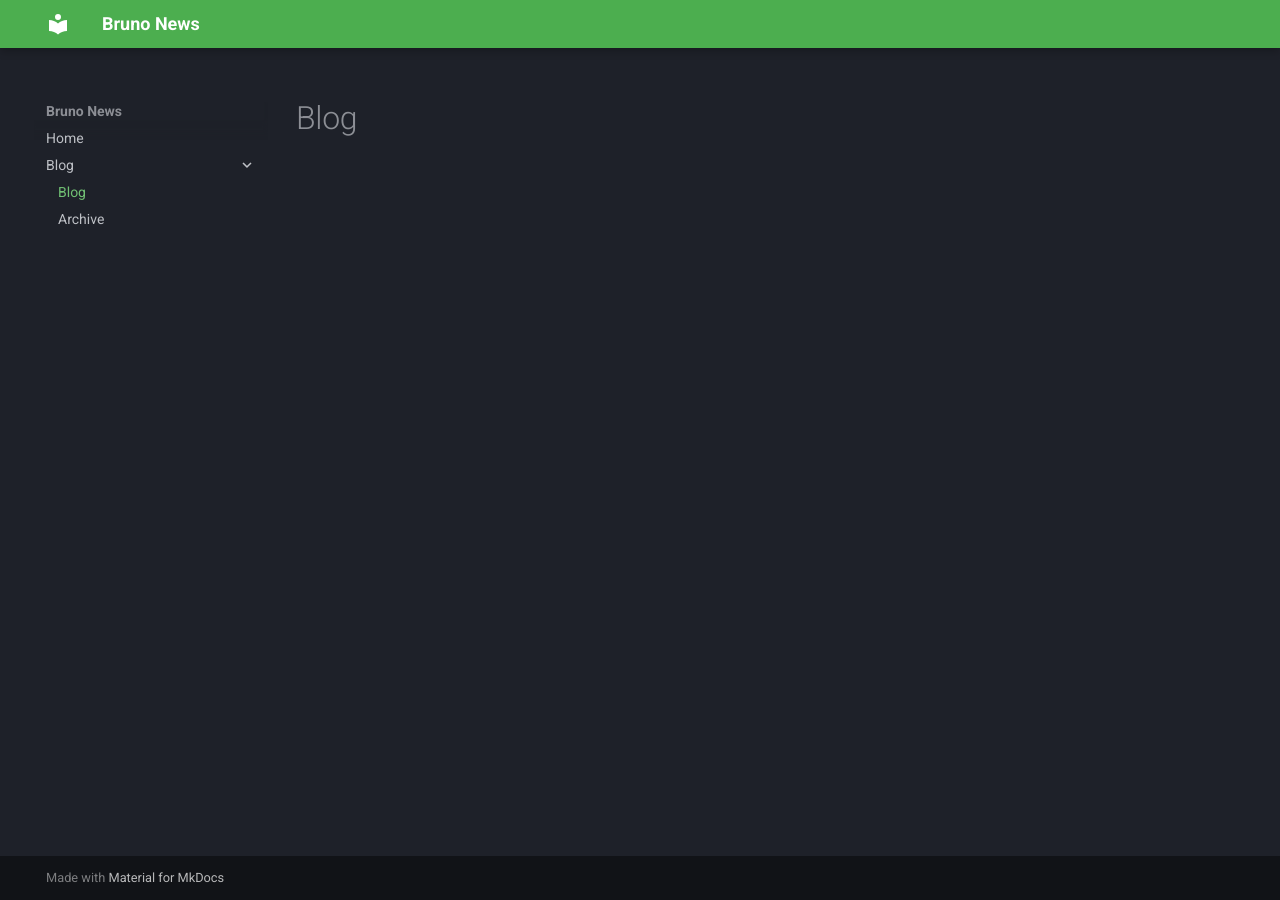
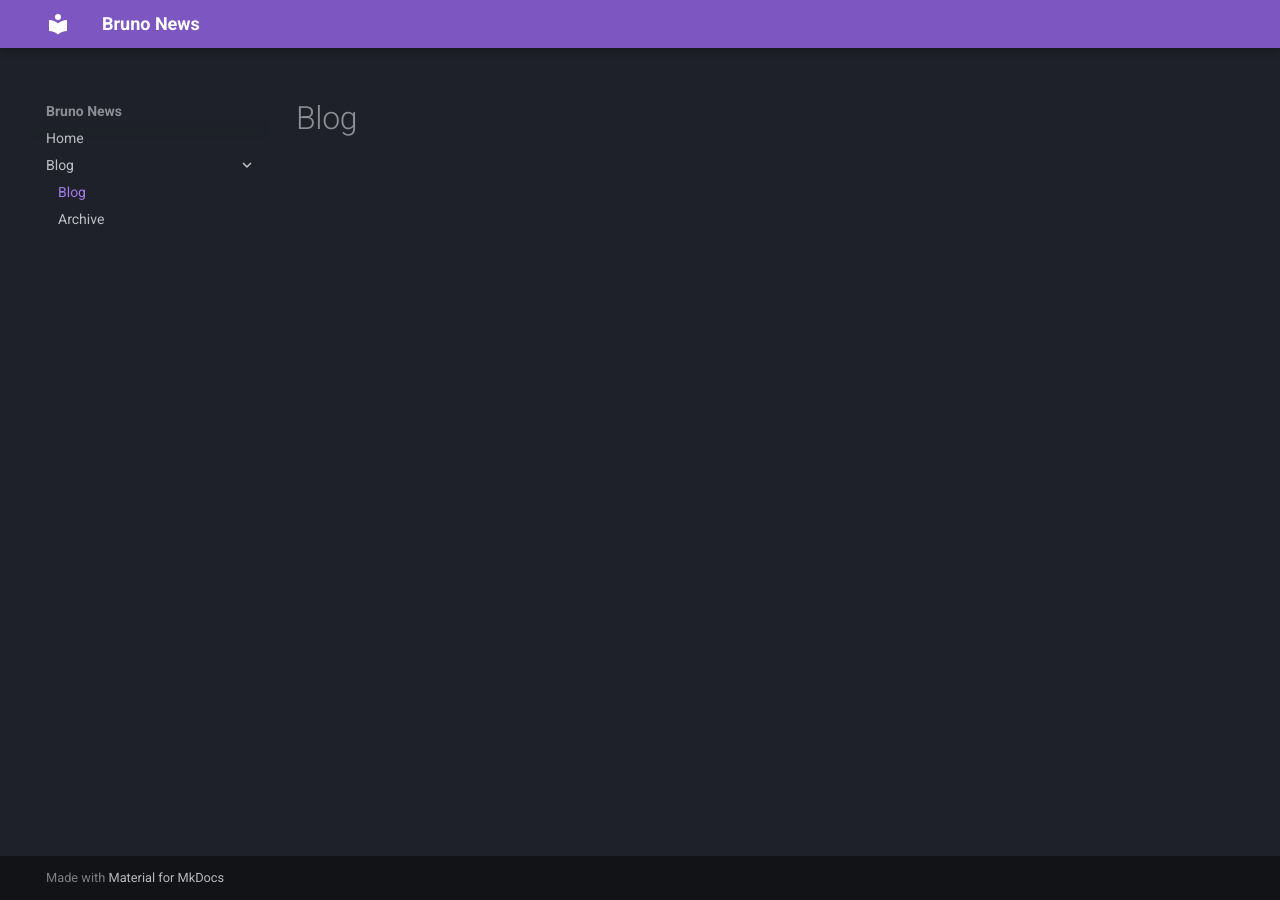
Before and after one commit to Brunobrandaogeraf/TESTETESTTEST, an MkDocs documentation site: the page built from docs/blog/index.md, in a window 1280 px wide. Built offline with MkDocs 1.6.1 and Material for MkDocs 9.7.7, drawn with Linux system fonts in a browser that asks for light colours; some web fonts are replaced.

Commit message:
Customiza página com material for mkdocs.

```diff
--- a/mkdocs.yml
+++ b/mkdocs.yml
@@ -1,14 +1,14 @@
 site_name: Bruno News
-site_url: ""
+site_url: https://mydomain.org/Bruno News
 theme:
   name: material
   palette:
     scheme: slate
-    primary: green
-    accent: deep purple
+    primary: deep-purple
+    accent: green
   font:
-    text: Roboto
-    code: roboto mono
+    text: roboto
+    code: roboto-mono
 
 plugins:
   - blog
```
